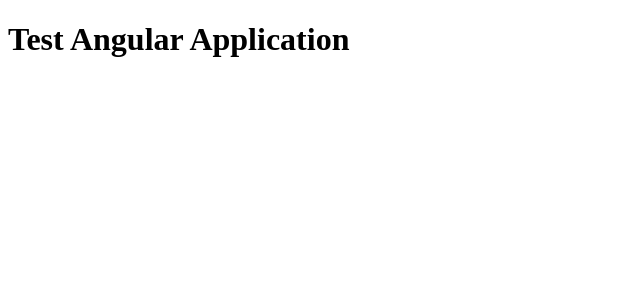
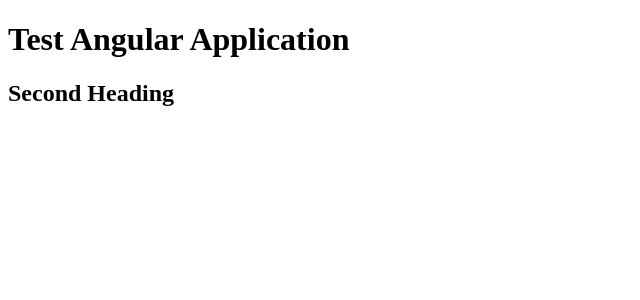
Before and after one commit to rukon023/angular-test-project, an Angular app: page / in a window 1280 px wide. Shown: the top 300 px of the page, without its empty margins (0-640 px from the left). Built offline with nearby package versions, Linux system fonts and the light colour scheme.

Commit message:
Added a second heading

```diff
--- a/src/app/app.component.html
+++ b/src/app/app.component.html
@@ -1 +1,2 @@
 <h1>Test Angular Application</h1>
+<h2> Second Heading </h2>
```
